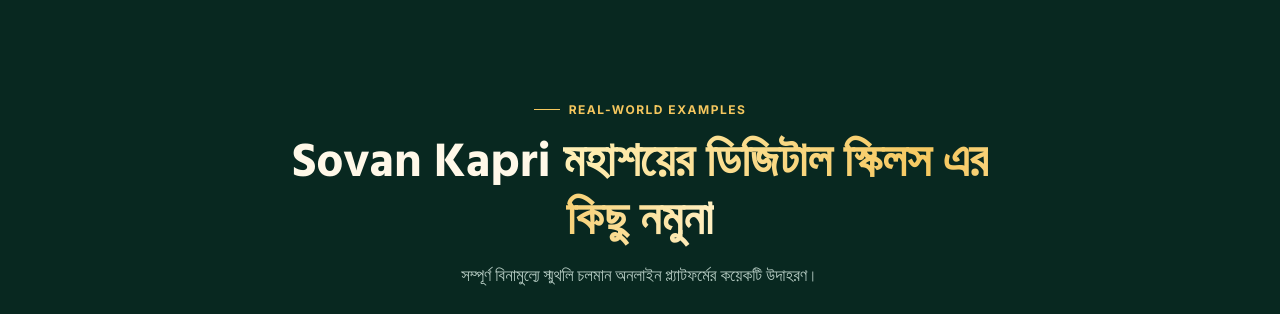
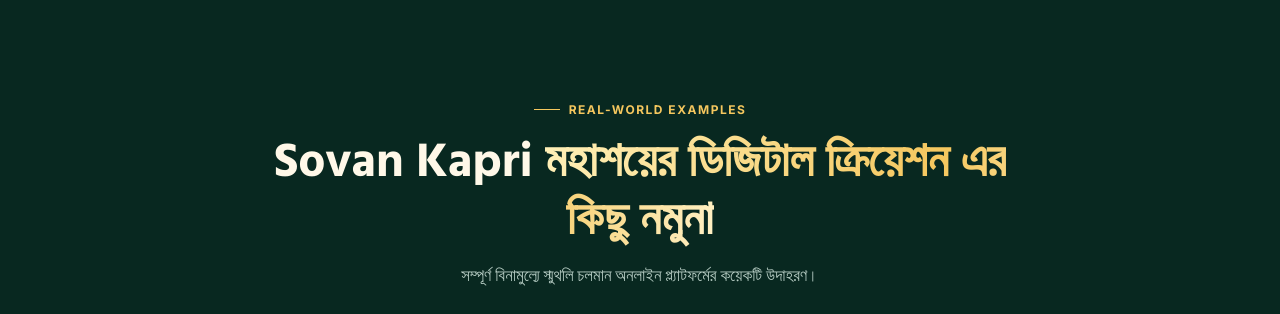
Before and after one commit to English-Spur/Webinar, a plain HTML site: page index.html in a window 1280 px wide. Shown: the part 5660-5974 px from the top of the page. Drawn offline with Linux system fonts and the light colour scheme; no server answers.

Commit message:
Update index.html

```diff
--- a/index.html
+++ b/index.html
@@ -424,7 +424,7 @@
 
 <section class="section" style="background:#082820">
   <div class="container">
-    <div class="section-head"><span class="eyebrow">REAL-WORLD EXAMPLES</span><h2> Sovan Kapri <span class="gradient-text">মহাশয়ের ডিজিটাল স্কিলস এর কিছু নমুনা </span></h2><p>সম্পূর্ণ বিনামুল্যে স্মুথলি চলমান অনলাইন প্ল্যাটফর্মের কয়েকটি উদাহরণ।</p></div>
+    <div class="section-head"><span class="eyebrow">REAL-WORLD EXAMPLES</span><h2> Sovan Kapri <span class="gradient-text">মহাশয়ের ডিজিটাল ক্রিয়েশন এর কিছু নমুনা </span></h2><p>সম্পূর্ণ বিনামুল্যে স্মুথলি চলমান অনলাইন প্ল্যাটফর্মের কয়েকটি উদাহরণ।</p></div>
     <div class="showcase">
       <article class="project"><img src="https://images.unsplash.com/photo-1522202176988-66273c2fd55f?auto=format&fit=crop&w=900&q=85" alt="অনলাইন শিক্ষা একাডেমি" loading="lazy"><div class="project-body"><h3>English Spur Academy Website</h3><p>ইংলিশ স্পারের নিজস্ব মালটি-পেজ ফুল ফ্লেজেড ওয়েবসাইট  </p><a href="https://english-spur.github.io/English-Spur/" target="_blank" rel="noopener">ওয়েবসাইট দেখুন ↗</a></div></article>
  <article class="project"><img src="https://images.unsplash.com/photo-1580582202907-d01fd0bd4c87?auto=format&fit=crop&w=900&q=85" alt="রত্ন ও জুয়েলারি শিক্ষার উপকরণ" loading="lazy"><div class="project-body"><h3>Jewel Gyan</h3><p>Gem & Jewellery বিষয়ক ওয়েবসাইট। এই শিল্পে কর্মরত এক্সিকিউটিভদের জন্য শিক্ষামূলক ডিজিটাল প্ল্যাটফর্ম </p><a href="https://english-spur.github.io/JEWEL-GYAN/" target="_blank" rel="noopener">ওয়েবসাইট দেখুন ↗</a></div></article>
```
